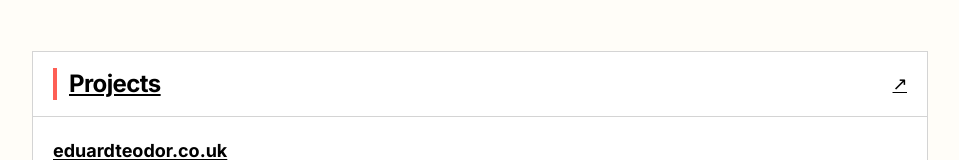
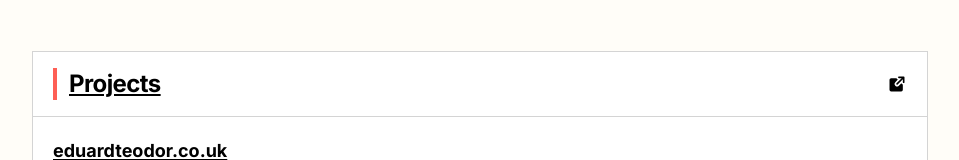
Before and after one commit to EEEDWARD1/eduardteodor-web, a Next.js app: page / in a window 1280 px wide. Shown: the part 547-707 px from the top of the page, without its empty margins (160-1119 px from the left). Built offline with nearby package versions, Linux system fonts and the light colour scheme.

Commit message:
fix: replace up right arrow emoji icon with new svg icon

```diff
--- a/app/components/ProjectsSection.tsx
+++ b/app/components/ProjectsSection.tsx
@@ -1,5 +1,6 @@
 import { posts } from "@/app/data/posts";
 import Link from "next/link";
+import ExternalLinkIcon from "@/app/components/icons/ExternalLinkIcon";
 
 export default function ProjectsSection() {
     const projects = posts.filter((post) => post.type === "project");
@@ -9,7 +10,7 @@ export default function ProjectsSection() {
             <h2 id="projects-heading" className="border-b border-neutral-300 text-2xl font-semibold tracking-tight text-slate-950">
                 <Link href="/projects" className="flex items-center justify-between px-5 py-4 no-underline transition-colors hover:bg-orange-50 hover:text-[#FE5F55] hover:no-underline">
                     <span className="border-l-4 border-[#FE5F55] pl-3">Projects</span>
-                    <span aria-hidden="true" className="text-lg font-medium">↗</span>
+                    <ExternalLinkIcon />
                 </Link>
             </h2>
 
--- a/app/components/ThoughtsSection.tsx
+++ b/app/components/ThoughtsSection.tsx
@@ -1,5 +1,6 @@
 import { posts } from "@/app/data/posts";
 import Link from "next/link";
+import ExternalLinkIcon from "@/app/components/icons/ExternalLinkIcon";
 
 export default function ThoughtsSection() {
     const thoughts = posts.filter((post) => post.type === "thought");
@@ -9,7 +10,7 @@ export default function ThoughtsSection() {
             <h2 id="thoughts-heading" className="border-b border-neutral-300 text-2xl font-semibold tracking-tight text-slate-950">
                 <Link href="/thoughts" className="flex items-center justify-between px-5 py-4 no-underline transition-colors hover:bg-orange-50 hover:text-[#FE5F55] hover:no-underline">
                     <span className="border-l-4 border-[#FE5F55] pl-3">Thoughts</span>
-                    <span aria-hidden="true" className="text-lg font-medium">↗</span>
+                    <ExternalLinkIcon />
                 </Link>
             </h2>
 
```
